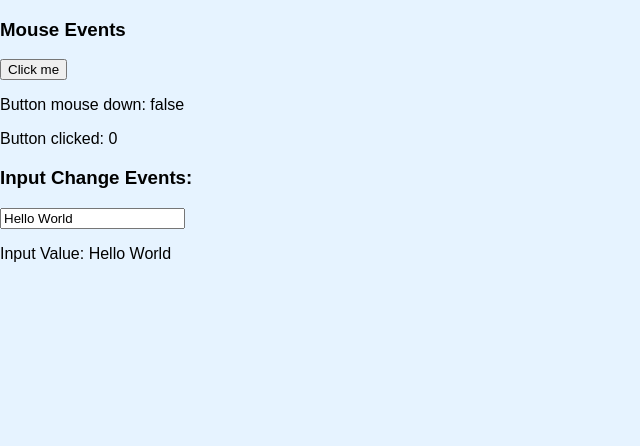
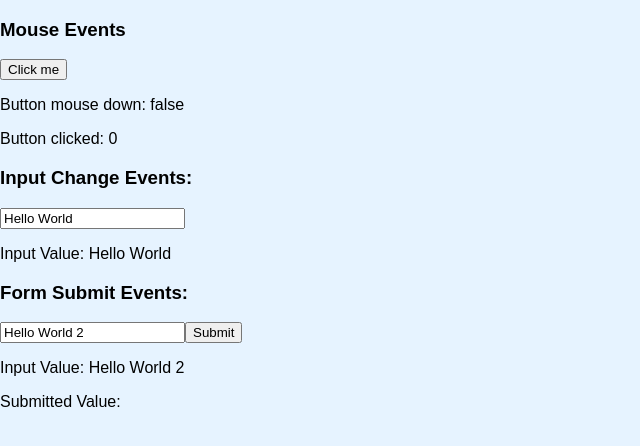
Before and after one commit to andr3wsc0tt/React, a React (Create React App) app: page / in a window 1280 px wide. Shown: the top 446 px of the page, without its empty margins (0-640 px from the left). Built offline with nearby package versions, Linux system fonts and the light colour scheme.

Commit message:
submit and hard coded dynamically adding state variable

```diff
--- a/src/events/InputEvents.tsx
+++ b/src/events/InputEvents.tsx
@@ -1,6 +1,6 @@
 import React, {Component, FormEvent} from 'react'
 
-class InputEvents extends Component <{}, {mouseDown: boolean, mouseClicked : number, inputText: string, formInputText : string}>{
+class InputEvents extends Component <{}, {mouseDown: boolean, mouseClicked : number, inputText: string, formInputText : string, formInputTextSubmitted: string}>{
     constructor(props : any){
         super(props)
 
@@ -8,7 +8,8 @@ class InputEvents extends Component <{}, {mouseDown: boolean, mouseClicked : num
             mouseDown: false,
             mouseClicked: 0,
             inputText: "Hello World",
-            formInputText: "Hello World 2"
+            formInputText: "Hello World 2",
+            formInputTextSubmitted: ""
         }
         this.handleOnClick = this.handleOnClick.bind(this);
         this.handleOnMouseUp = this.handleOnMouseUp.bind(this);
@@ -42,6 +43,13 @@ class InputEvents extends Component <{}, {mouseDown: boolean, mouseClicked : num
         })
     }
 
+    handleOnSubmit = (event : React.FormEvent<HTMLFormElement>) => {
+        event.preventDefault()
+        this.setState({
+            formInputTextSubmitted: this.state.formInputText
+        })
+    }
+
     render(){
         return (
             <>
@@ -67,6 +75,19 @@ class InputEvents extends Component <{}, {mouseDown: boolean, mouseClicked : num
                 />
                 <p>Input Value: {this.state.inputText}</p>
             </section>
+
+            <section>
+                <h3>Form Submit Events:</h3>
+                <form onSubmit={this.handleOnSubmit}>
+                    <input
+                        type="text"
+                        value={this.state.formInputText}
+                        />
+                        <button type="submit">Submit</button>
+                    <p>Input Value: {this.state.formInputText}</p>
+                    <p>Submitted Value: {this.state.formInputTextSubmitted}</p>
+                </form>
+            </section>
             </>
         )
 
```
